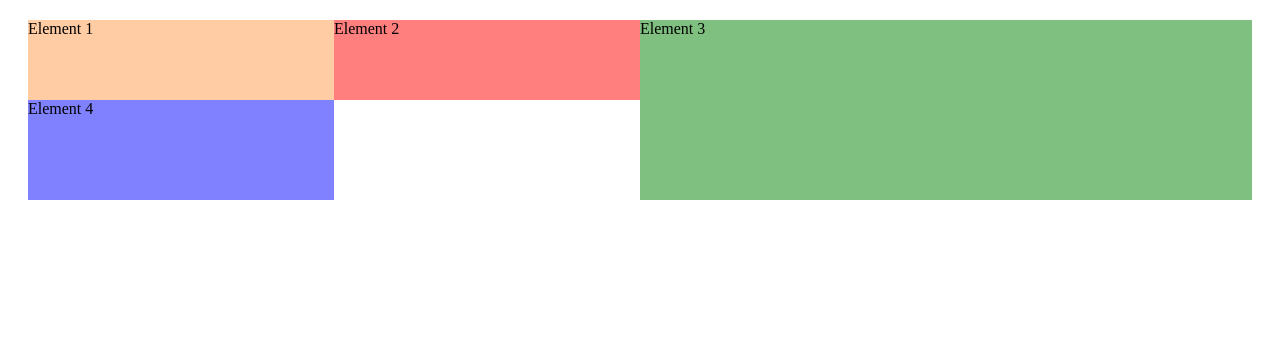
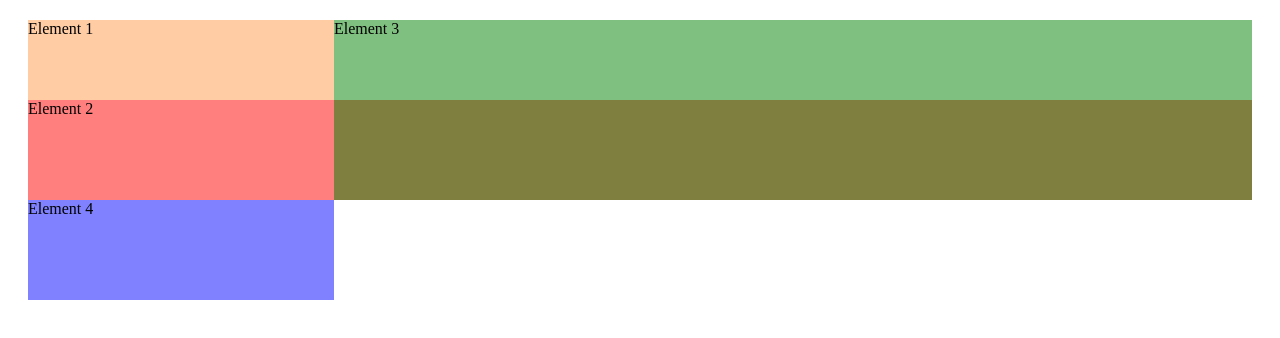
Before and after one commit to rattumourya/css-learning, an Angular app in the folder Angular/css-learning/: page / in a window 1280 px wide. Shown: the top 338 px of the page. Built offline with nearby package versions, Linux system fonts and the light colour scheme.

Commit message:
In grid elements can overlap on each other

```diff
--- a/Angular/css-learning/src/app/app.component.css
+++ b/Angular/css-learning/src/app/app.component.css
@@ -5,7 +5,7 @@
     grid-template-columns: repeat(4, 25%);
     /* grid-template-rows: 5rem 2.5rem; */
     /* grid-template-rows: 5rem auto; */
-    grid-template-rows: 5rem minmax(10px,100px);
+    grid-template-rows: 5rem minmax(100px,auto) 100px 100px;
 }
 
 .el1 {
@@ -14,13 +14,17 @@
 
 .el2 {
     background: rgba(255, 0, 0, 0.5);
+    grid-column-start: 1;
+    grid-column-end: -1;
+    grid-row-start: 2;
+    grid-row-end: span 1;
 }
 
 .el3 {
     background: rgba(0, 128, 0, 0.5);
-    grid-column-start: 3;
-    grid-column-end: 5;
-    grid-column-end: span 2;
+    grid-column-start: 2;
+    /* grid-column-end: 5;  */
+    grid-column-end: span 3;
     grid-row-start: 1;
     grid-row-end: 3;
 }
```
